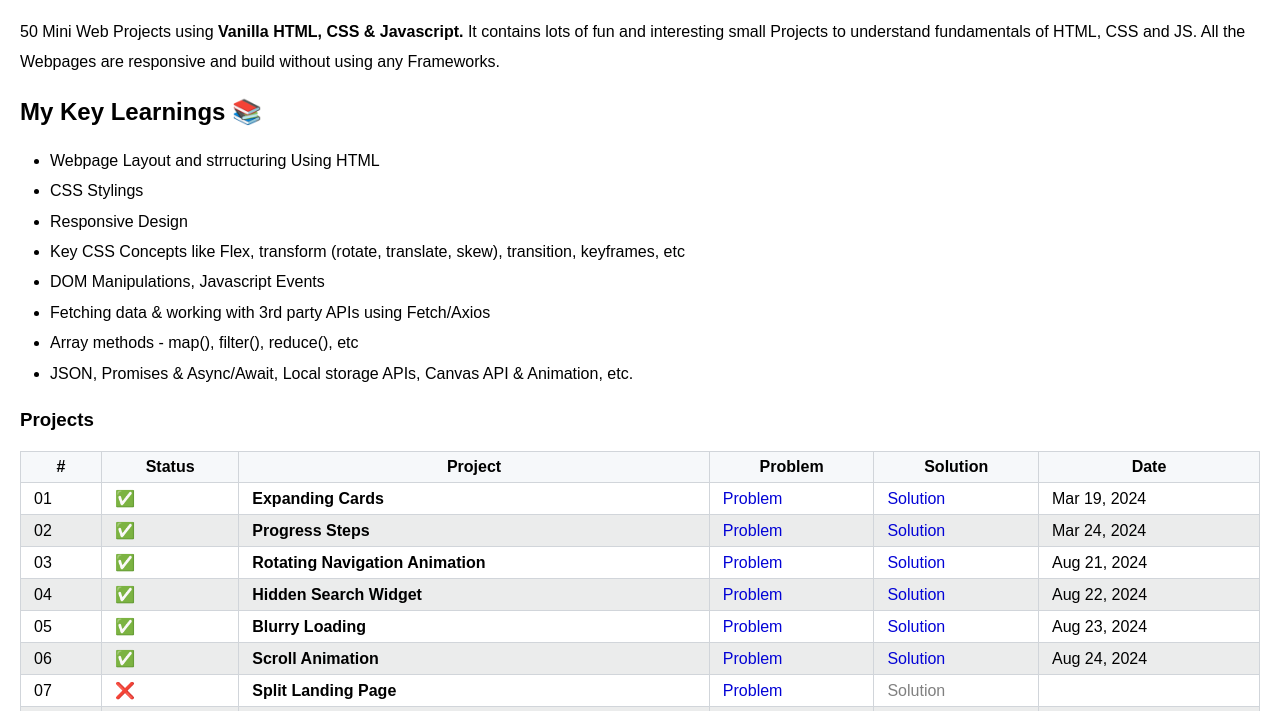
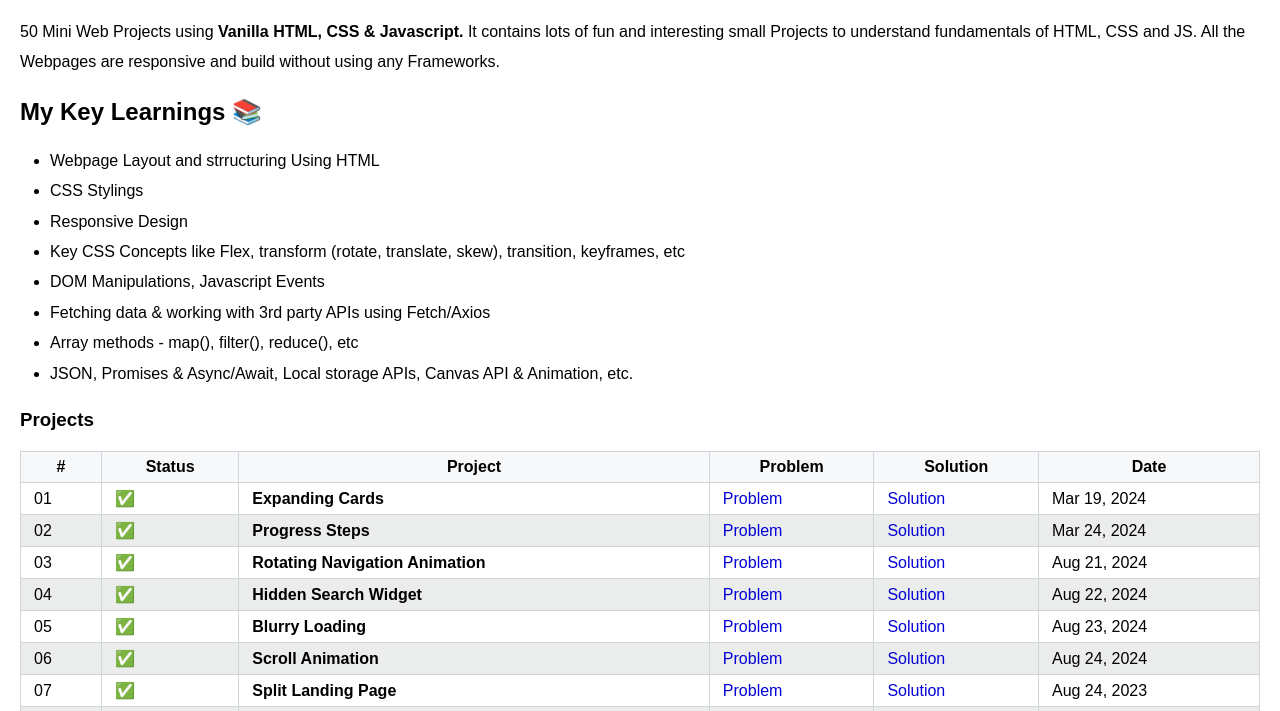
Before and after one commit to sarfarazstark/50-Projects-In-Javascript, a plain HTML site: page index.html in a window 1280 px wide. Shown: the part 81-792 px from the top of the page. Drawn offline with Linux system fonts and the light colour scheme.

Commit message:
chore: Update Split Landing Page completion status and link

```diff
--- a/index.html
+++ b/index.html
@@ -126,16 +126,13 @@
       </tr>
       <tr>
         <td>07</td>
-        <td>❌</td>
+        <td>✅</td>
         <td><strong>Split Landing Page</strong></td>
-        <td>
-          <a href="https://50projects-50-days.netlify.app/07.%20split%20landing%20page/" target="_blank">Problem</a>
+        <td><a href="https://50projects-50-days.netlify.app/07.%20split%20landing%20page/" target="_blank">Problem</a>
         </td>
-        <td>
-          <a href="https://sarfarazstark.github.io/50-Projects-In-Javascript/7-Split%20Landing%20Page/"
-            target="_blank">Solution</a>
-        </td>
-        <td></td>
+        <td><a href="https://sarfarazstark.github.io/50-Projects-In-Javascript/7-Split%20Landing%20Page/"
+            target="_blank">Solution</a></td>
+        <td>Aug 24, 2023</td>
       </tr>
       <tr>
         <td>08</td>
```
Also changed, not shown: 1 other file.
